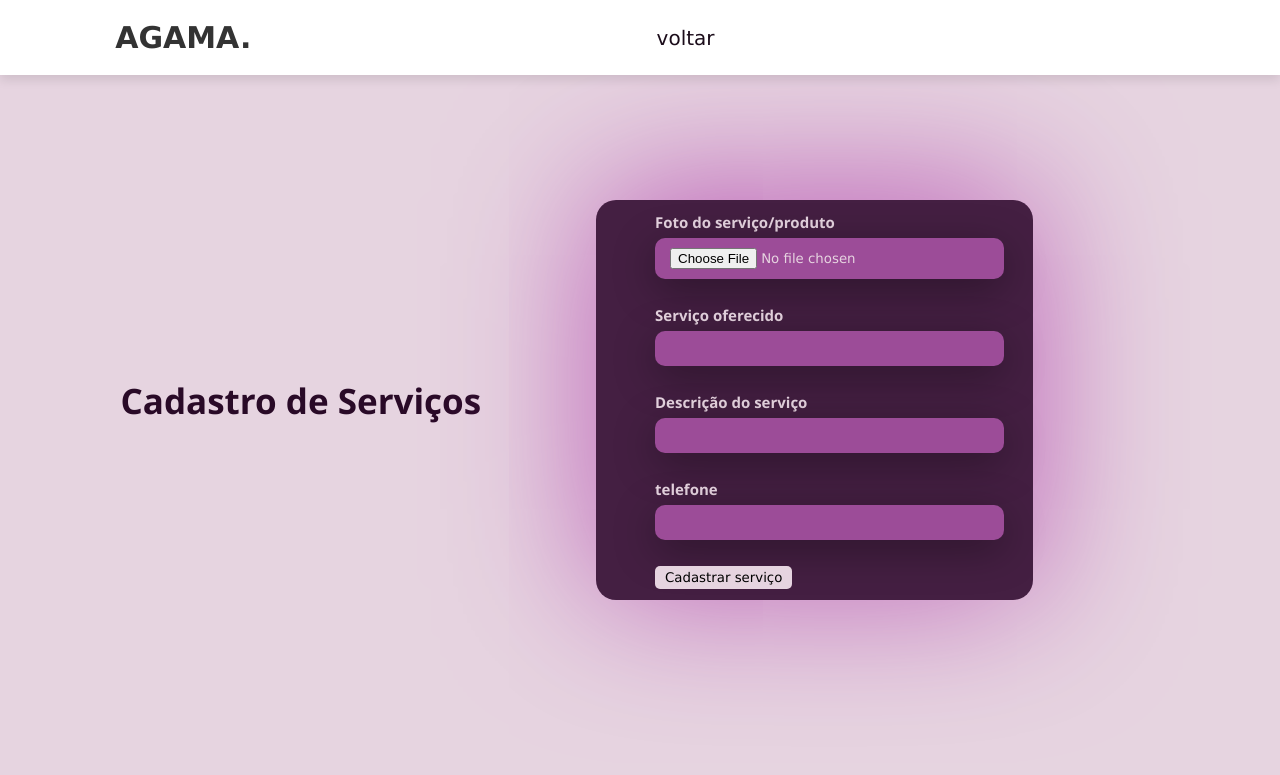
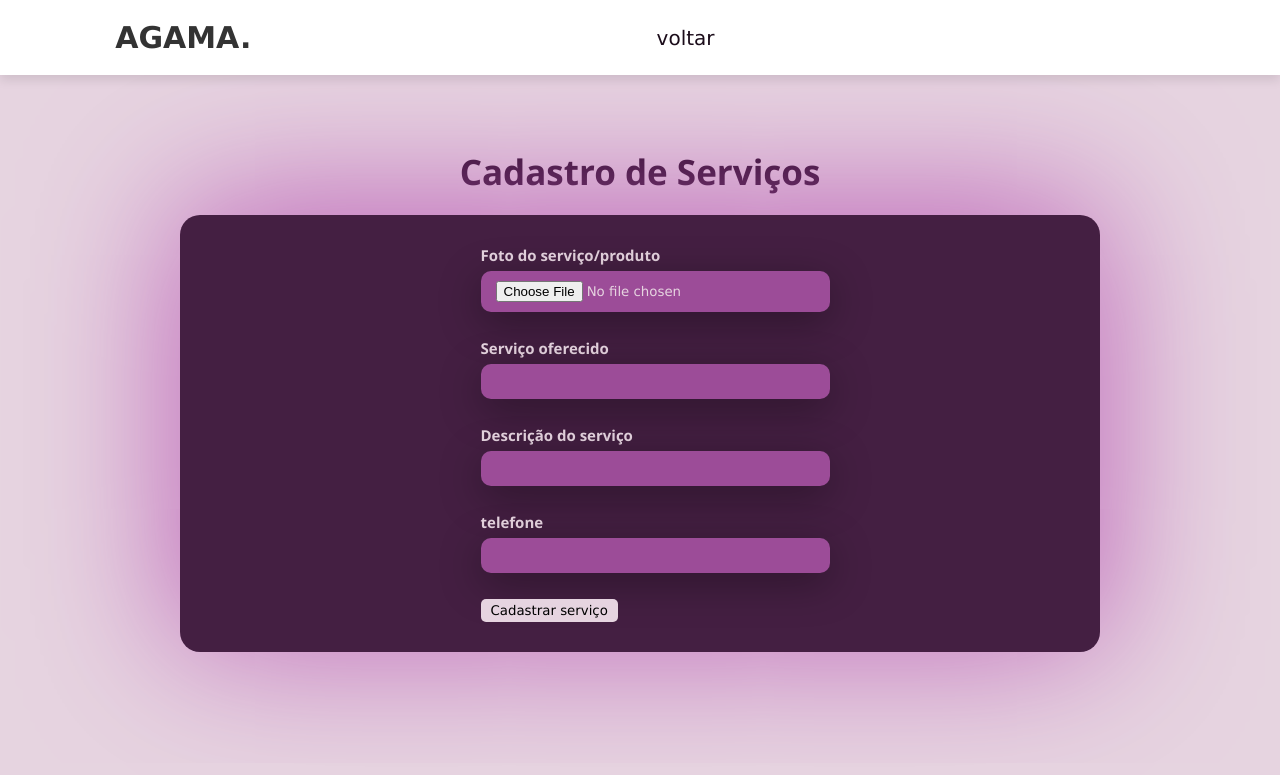
Before and after one commit to Hunterspinola/tcc, a PHP site: page /tcc/cadastro-servicos.php in a window 1280 px wide. Shown: the top 775 px of the page. Run offline with PHP 8.4, Linux system fonts and the light colour scheme.

Commit message:
centraliza título

```diff
--- a/banco/banco.sql
+++ b/banco/banco.sql
@@ -1,4 +1,4 @@
--- ESSE BANCO FOI DESCONCIDERADO. APENAS NÃO APAGUEI POR NÃO TER CERTEZA DE SUA NECESSIDADE
+-- ESSE BANCO FOI DESCONSIDERADO. APENAS NÃO APAGUEI POR NÃO TER CERTEZA DE SUA NECESSIDADE
 -- Deleta o banco de dados Agama caso já exista
 drop database if exists Agama;
 -- Cria o banco de dados Agama caso não exista
--- a/cadastro-servico.css
+++ b/cadastro-servico.css
@@ -100,18 +100,20 @@
   /* ---------------------------------- INICIO CADASTRO QUESTIONS ----------------------------- */
 
   section{
-    width: 35%;
-    height: 50vh;
     display: flex;
-
+    flex-direction: column;
+    justify-content: center;
+    align-items: center;
+    width: 80%; /* Ajusta a largura para o centralizar */
+    height: 80vh;
   }
   .title{
     font-family: 'Segoe UI', Tahoma, Geneva, Verdana, sans-serif;
     font-size: 3.5rem;
     color: #290A27;
     font-weight: bold;
-
     text-align: center;
+    margin-bottom: 2rem; /*Espaço entre o título e o principalbox*/
   }
   .principalbox{
     width: 84%;
--- a/cadastro-servicos.php
+++ b/cadastro-servicos.php
@@ -26,8 +26,9 @@
       </div>
     </header>
     <!-- -----------------------------------------------------------FIM MENU---------------------------------------------------------------------------- -->
-    <div class="title">Cadastro de Serviços</div>
+
 <section>
+        <div class="title">Cadastro de Serviços</div>
         <div class="principalbox">
             <form action="./cadastro-servicosExe.php" method="post"
                     enctype="multipart/form-data"><!--codificação para upload-->
```
